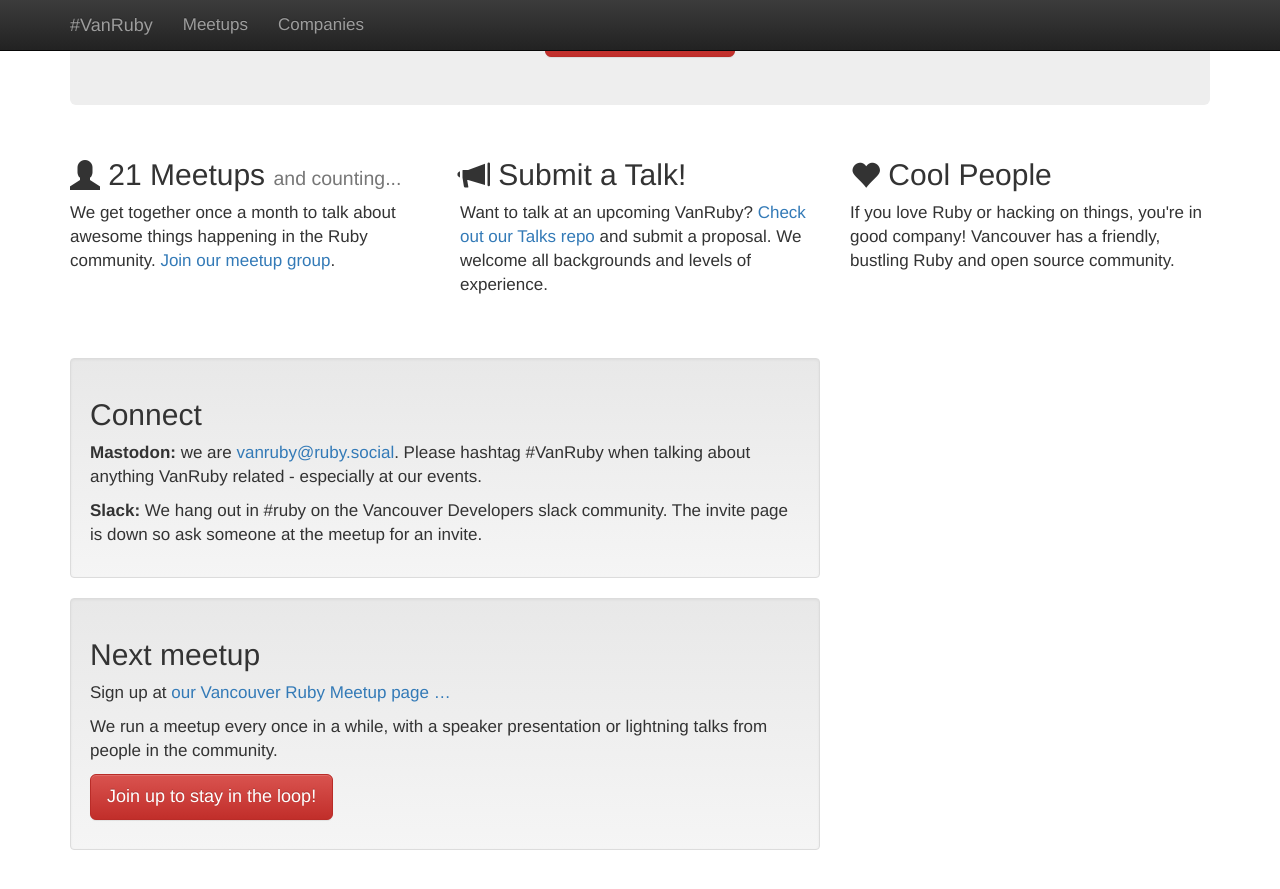
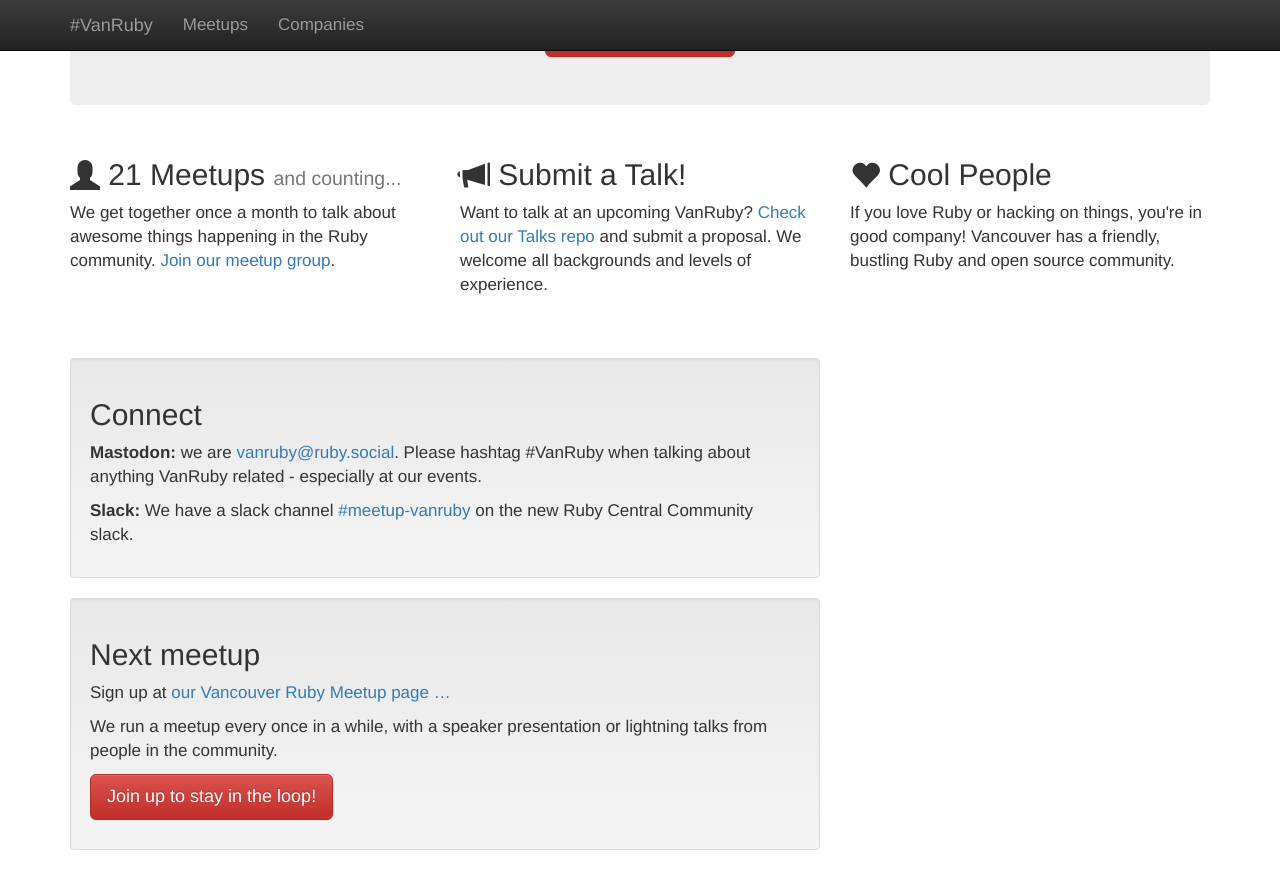
Before and after one commit to vanruby/vanruby.github.io, a Jekyll site: the page built from index.html, in a window 1280 px wide and 900 px high, scrolled down 518 px. Shown: the top 889 px of the window. Built offline with Jekyll 4.4.1, drawn with Linux system fonts in a browser that asks for light colours; Markdown is read by kramdown in place of the engine named in the settings.

Commit message:
Add link to Ruby Central slack channel

```diff
--- a/index.html
+++ b/index.html
@@ -43,7 +43,7 @@ title: "VanRuby - Vancouver Ruby on Rails Group"
         <strong>Mastodon:</strong> we are <a rel="me" href="https://ruby.social/@vanruby">vanruby@ruby.social</a>. Please hashtag #VanRuby when talking about anything VanRuby related - especially at our events.</p>
       <p>
         <strong>Slack:</strong>
-        We hang out in #ruby on the Vancouver Developers slack community. The invite page is down so ask someone at the meetup for an invite.
+        We have a slack channel <a href="https://join.slack.com/t/rubycentralcommunity/shared_invite/zt-2uh1lvotg-227RO9FJYT_C9RLNiA8Bng">#meetup-vanruby</a> on the new Ruby Central Community slack.
       </p>
     </div>
 
```
